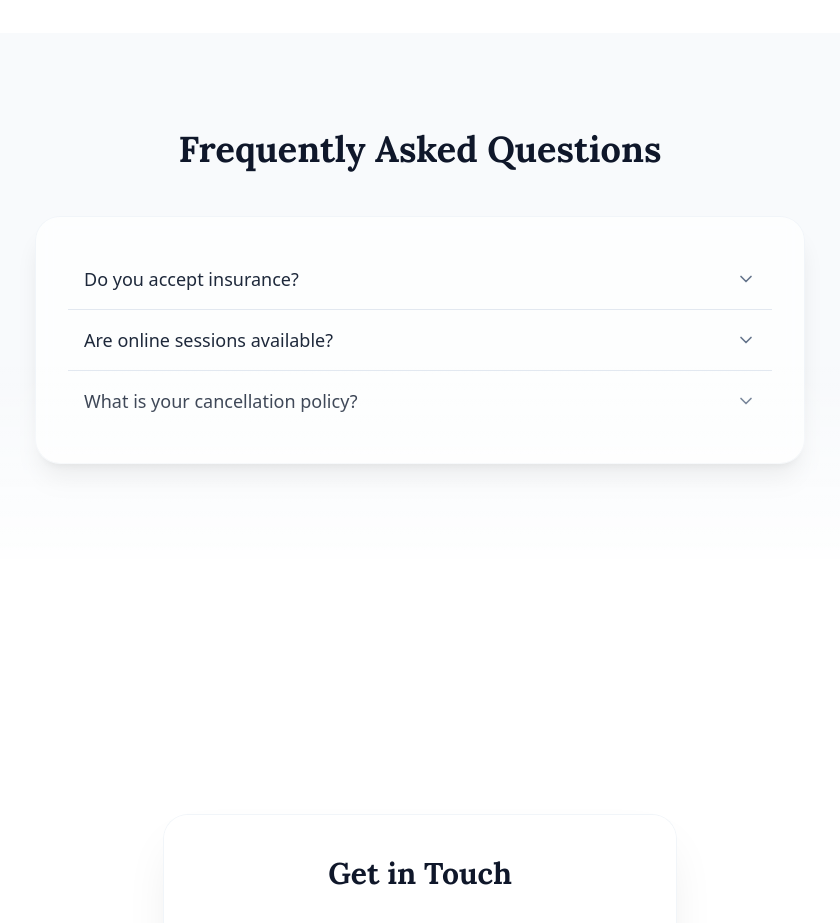
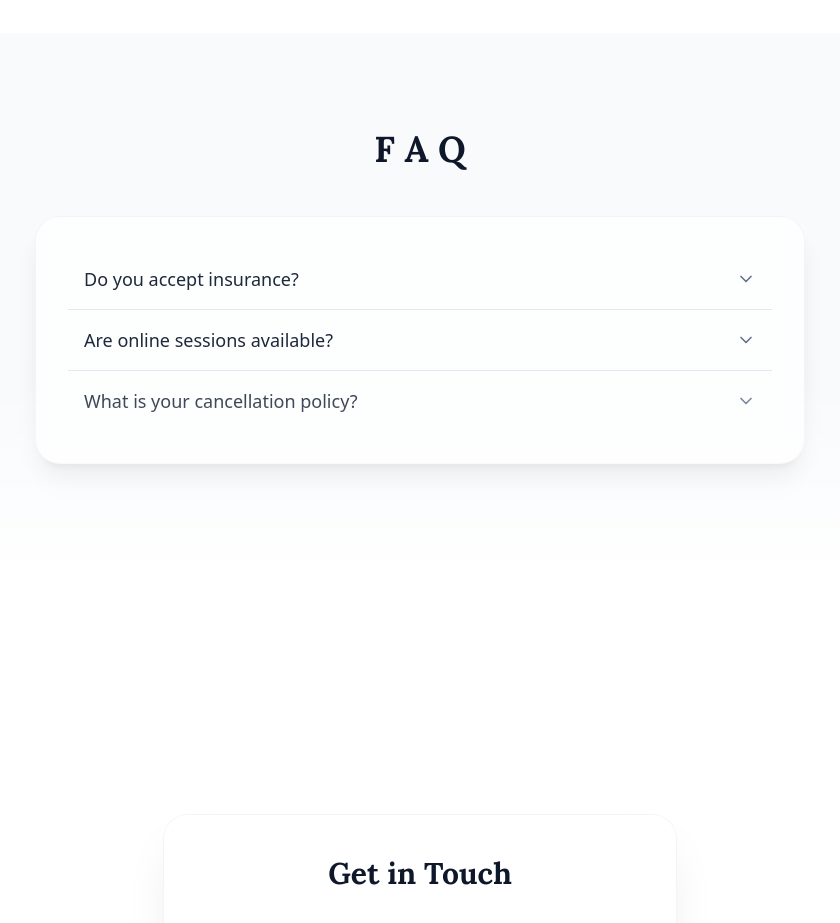
Before and after one commit to Meghu0701/therapist-site, a Next.js app: page / in a window 1280 px wide. Shown: the part 2800-3723 px from the top of the page, without its empty margins (220-1060 px from the left). Built offline with nearby package versions, Linux system fonts and the light colour scheme.

Commit message:
Fix imports and ensure client components

```diff
--- a/components/FAQ.tsx
+++ b/components/FAQ.tsx
@@ -45,7 +45,7 @@ export default function FAQ() {
           transition={{ duration: 0.6 }}
           className="relative mx-auto mb-4 w-max text-3xl sm:text-4xl font-extrabold text-slate-900 dark:text-teal-200"
         >
-          Frequently&nbsp;Asked&nbsp;Questions
+          F&nbsp;A&nbsp;Q
           <span
             className="
               absolute bottom-0 left-0 h-1 w-full origin-left scale-x-0
```
